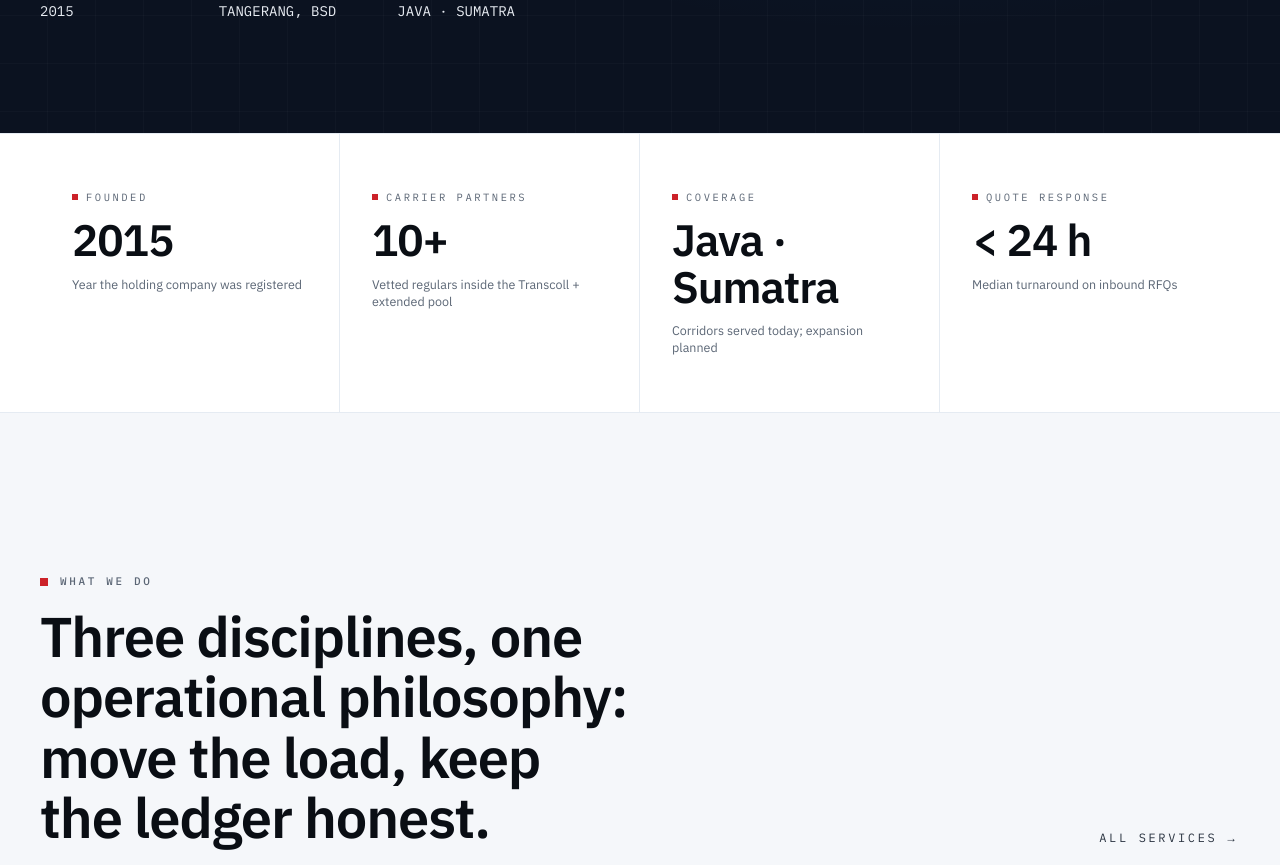
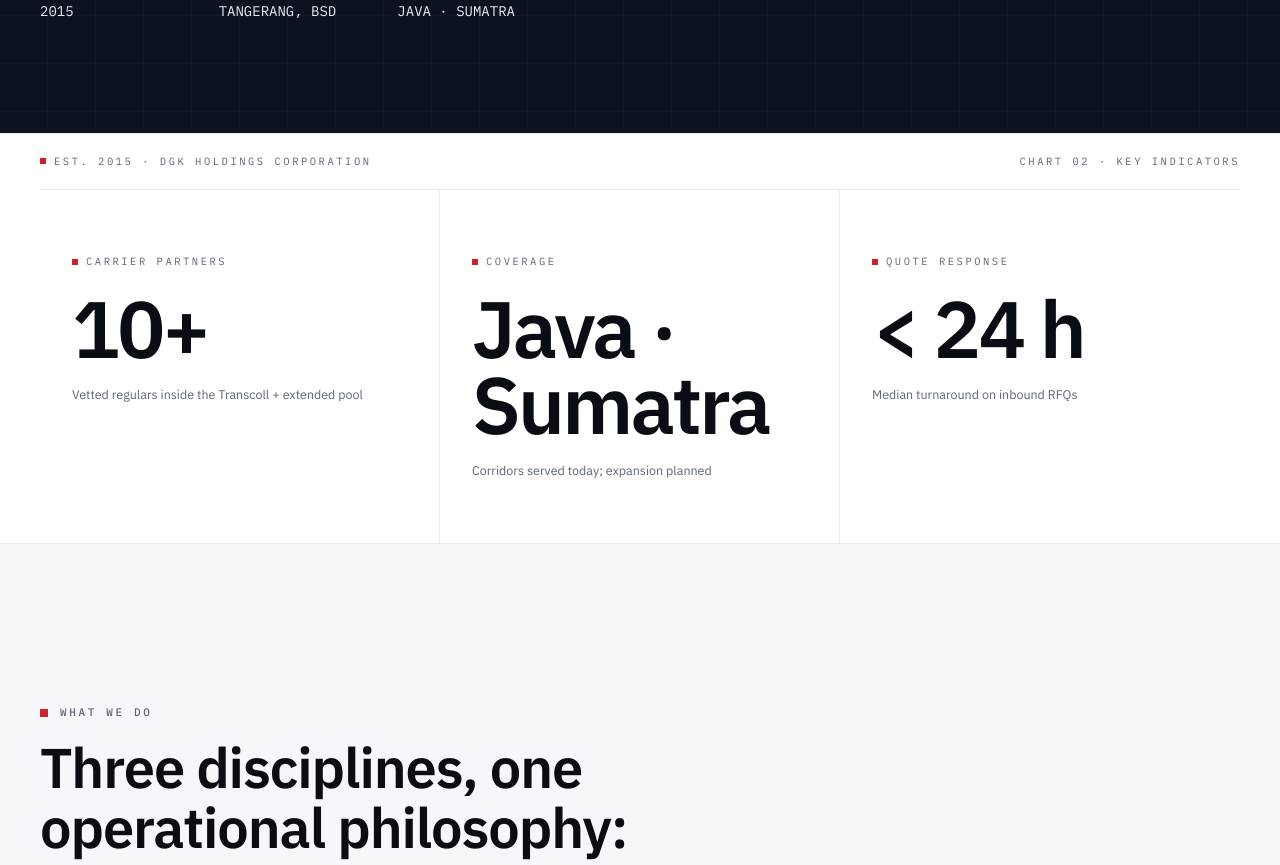
Before and after one commit to rochmanofenna/dgk_website, a Next.js app: page / in a window 1280 px wide. Shown: the part 980-1845 px from the top of the page. Built offline with nearby package versions, Linux system fonts and the light colour scheme.

Commit message:
design: stats strip redesign with larger numerals

```diff
--- a/app/page.tsx
+++ b/app/page.tsx
@@ -123,28 +123,62 @@ function StatsStrip() {
   // defensible approximations — err on the side of under-claiming. The
   // old draft claimed "420+ carriers" and "38 provinces" which neither
   // the rate cards nor Transcoll operations back up.
+  //
+  // TODO(dylan): if you have a stronger lead stat — e.g. "180+
+  // deliveries/month" or "40 T moved/month" — swap it into the first
+  // slot. A concrete monthly-volume number anchors the whole strip far
+  // better than "10+ carrier partners" does.
   const stats = [
-    { value: "2015", label: "Founded", note: "Year the holding company was registered" },
-    { value: "10+", label: "Carrier partners", note: "Vetted regulars inside the Transcoll + extended pool" },
-    { value: "Java · Sumatra", label: "Coverage", note: "Corridors served today; expansion planned" },
-    { value: "< 24 h", label: "Quote response", note: "Median turnaround on inbound RFQs" },
+    {
+      value: "10+",
+      label: "Carrier partners",
+      note: "Vetted regulars inside the Transcoll + extended pool",
+    },
+    {
+      value: "Java · Sumatra",
+      label: "Coverage",
+      note: "Corridors served today; expansion planned",
+    },
+    {
+      value: "< 24 h",
+      label: "Quote response",
+      note: "Median turnaround on inbound RFQs",
+    },
   ]
   return (
     <section className="border-y border-fog bg-paper">
       <div className="mx-auto max-w-7xl px-6 lg:px-10">
-        <dl className="grid grid-cols-2 divide-y divide-fog md:grid-cols-4 md:divide-x md:divide-y-0">
-          {stats.map((s, i) => (
+        {/* Chart-header eyebrow — relocates "Founded 2015" out of the
+         * stat row and frames the three figures like a data sheet.
+         * Continues the "Chart 01" / "Chart 02" numbering that started
+         * on the hero. */}
+        <div className="flex items-center justify-between gap-4 border-b border-fog py-5 font-mono text-[10.5px] uppercase tracking-[0.24em] text-ink-muted">
+          <span className="flex items-center gap-2">
+            <span
+              aria-hidden
+              className="inline-block h-[6px] w-[6px] bg-brand-red"
+            />
+            Est. 2015 · DGK Holdings Corporation
+          </span>
+          <span className="hidden sm:inline">Chart 02 · Key indicators</span>
+        </div>
+        <dl className="grid grid-cols-1 divide-y divide-fog md:grid-cols-3 md:divide-x md:divide-y-0">
+          {stats.map((s) => (
             <div
               key={s.label}
-              className={`flex flex-col gap-3 px-4 py-12 md:px-8 md:py-14 ${
-                i % 2 === 1 ? "border-l border-fog md:border-l-0" : ""
-              }`}
+              className="flex flex-col gap-5 px-4 py-12 md:px-8 md:py-16"
             >
               <dt className="font-mono text-[10.5px] uppercase tracking-[0.24em] text-ink-muted">
-                <span className="mr-2 inline-block h-[6px] w-[6px] translate-y-[-1px] bg-brand-red align-middle" />
+                <span
+                  aria-hidden
+                  className="mr-2 inline-block h-[6px] w-[6px] translate-y-[-1px] bg-brand-red align-middle"
+                />
                 {s.label}
               </dt>
-              <dd className="font-sans text-[30px] font-semibold leading-[1.05] tracking-tight text-ink [font-variant-numeric:tabular-nums] md:text-[36px] lg:text-[44px]">
+              {/* Display numerals — target 64–80 px on desktop. Non-
+               * numeric values ("Java · Sumatra") wrap gracefully via
+               * text-balance; pure numerals stay on one line. */}
+              <dd className="text-balance font-sans text-[48px] font-semibold leading-[0.95] tracking-[-0.035em] text-ink [font-variant-numeric:tabular-nums] sm:text-[56px] md:text-[68px] lg:text-[80px]">
                 {s.value}
               </dd>
               <p className="text-[12.5px] leading-snug text-ink-muted">
```
